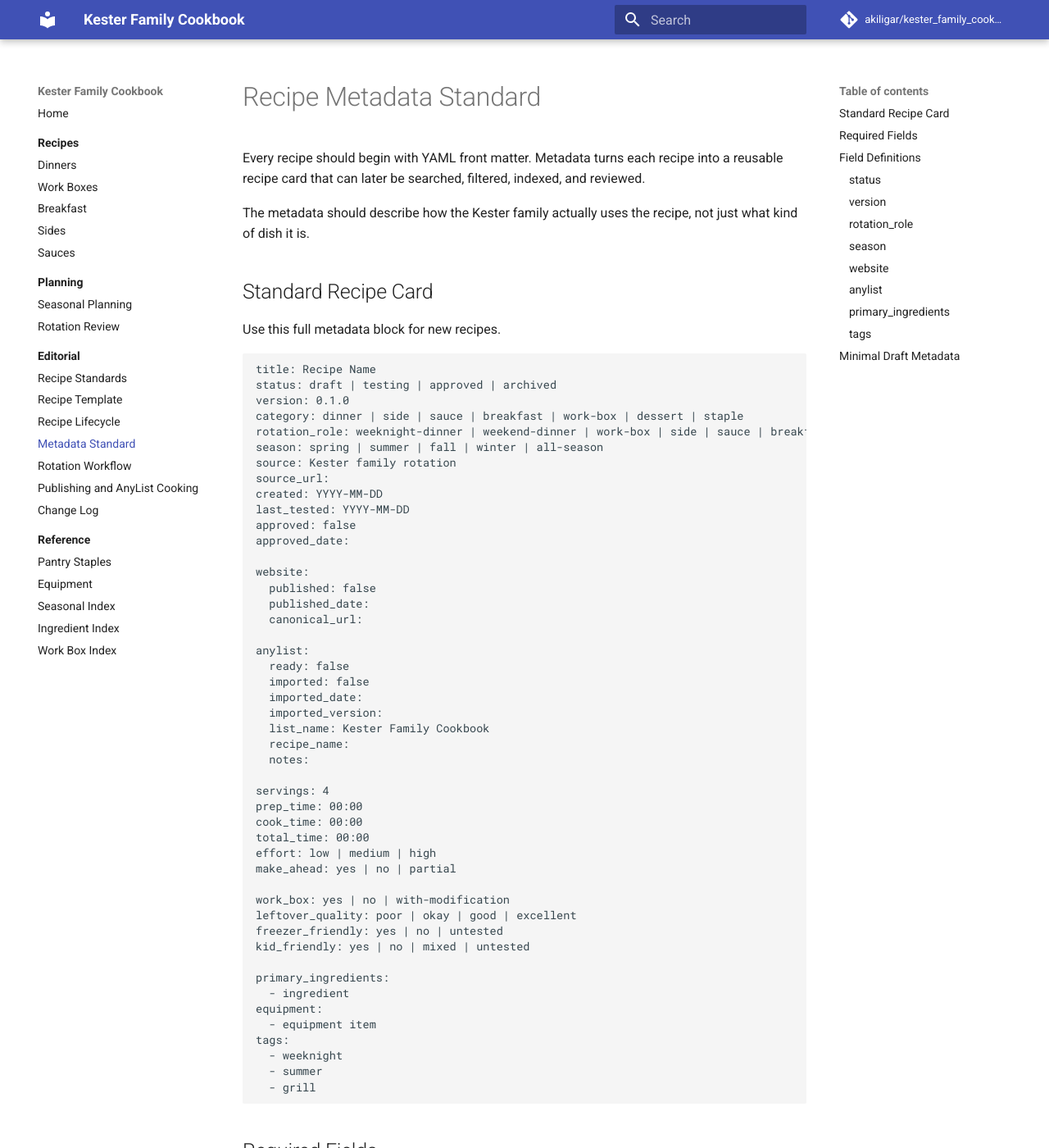
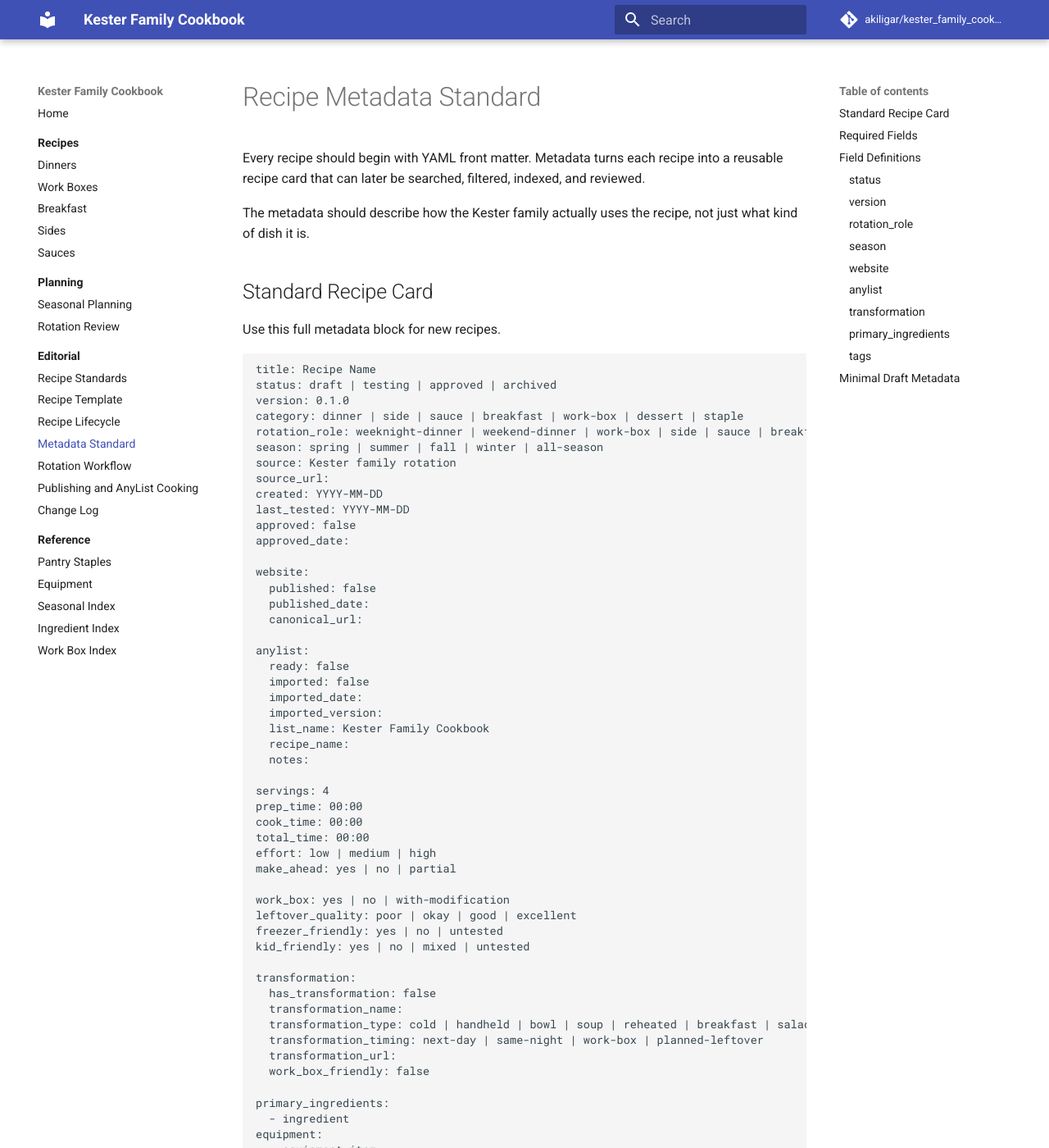
Before and after one commit to akiligar/kester_family_cookbook, an MkDocs documentation site: the page built from docs/editorial/metadata-standard.md, in a window 1280 px wide and 1400 px high. Shown: the whole window at 82% size. Built offline with MkDocs 1.6.1 and Material for MkDocs 9.7.7, drawn with Linux system fonts in a browser that asks for light colours; comment, search, counter and statistics services are not loaded; some of the changed text lies outside the part shown.

Commit message:
Add transformation metadata for architecture 1.2

````diff
--- a/docs/editorial/metadata-standard.md
+++ b/docs/editorial/metadata-standard.md
@@ -48,6 +48,14 @@ leftover_quality: poor | okay | good | excellent
 freezer_friendly: yes | no | untested
 kid_friendly: yes | no | mixed | untested
 
+transformation:
+  has_transformation: false
+  transformation_name:
+  transformation_type: cold | handheld | bowl | soup | reheated | breakfast | salad | other
+  transformation_timing: next-day | same-night | work-box | planned-leftover
+  transformation_url:
+  work_box_friendly: false
+
 primary_ingredients:
   - ingredient
 equipment:
@@ -87,6 +95,8 @@ total_time: 00:00
 effort: low | medium | high
 work_box: yes | no | with-modification
 leftover_quality: poor | okay | good | excellent
+transformation:
+  has_transformation: false
 tags:
   - tag
 ```
@@ -108,8 +118,8 @@ Use semantic-style recipe versions.
 
 - Start drafts at `0.1.0`.
 - Use `1.0.0` when a recipe is first approved.
-- Increment the version when the ingredients, timing, method, or work-box notes meaningfully change.
-- Minor wording edits do not need a version change unless they affect cooking or AnyList import clarity.
+- Increment the version when the ingredients, timing, method, transformation plan, or work-box notes meaningfully change.
+- Minor wording edits do not need a version change unless they affect cooking, AnyList import clarity, or transformation reliability.
 
 ### `rotation_role`
 
@@ -163,6 +173,25 @@ anylist:
 
 If the versions differ, GitHub is newer than AnyList.
 
+### `transformation`
+
+Architecture 1.2 treats dinner-to-transformation recipes as first-class recipe systems.
+
+Use `transformation.has_transformation: true` when a dinner is intentionally designed to become another meal.
+
+A transformation is not the same as leftovers:
+
+- Leftovers are what remains after dinner.
+- Transformations are planned second meals created from the first meal.
+
+Use these fields to describe the planned second meal:
+
+- `transformation_name`: the name of the next meal, such as `Chimichurri Steak Salad`.
+- `transformation_type`: the form of the next meal, such as `cold`, `handheld`, `bowl`, `soup`, `reheated`, `breakfast`, `salad`, or `other`.
+- `transformation_timing`: when the transformation is used, such as `next-day`, `same-night`, `work-box`, or `planned-leftover`.
+- `transformation_url`: link to a separate transformation recipe if it exists.
+- `work_box_friendly`: whether the transformation is useful for work boxes or 2:00 AM meals.
+
 ### `primary_ingredients`
 
 Use this for planning and waste reduction. Do not list every pantry item. Focus on ingredients that drive shopping decisions.
@@ -195,6 +224,7 @@ Good tags:
 - `uses-leftover-chicken`
 - `graveyard-shift`
 - `kid-friendly`
+- `planned-transformation`
 
 Avoid vague tags:
 
@@ -224,6 +254,8 @@ servings: 4
 effort: medium
 work_box: untested
 leftover_quality: untested
+transformation:
+  has_transformation: false
 tags:
   - testing
 ```
````
